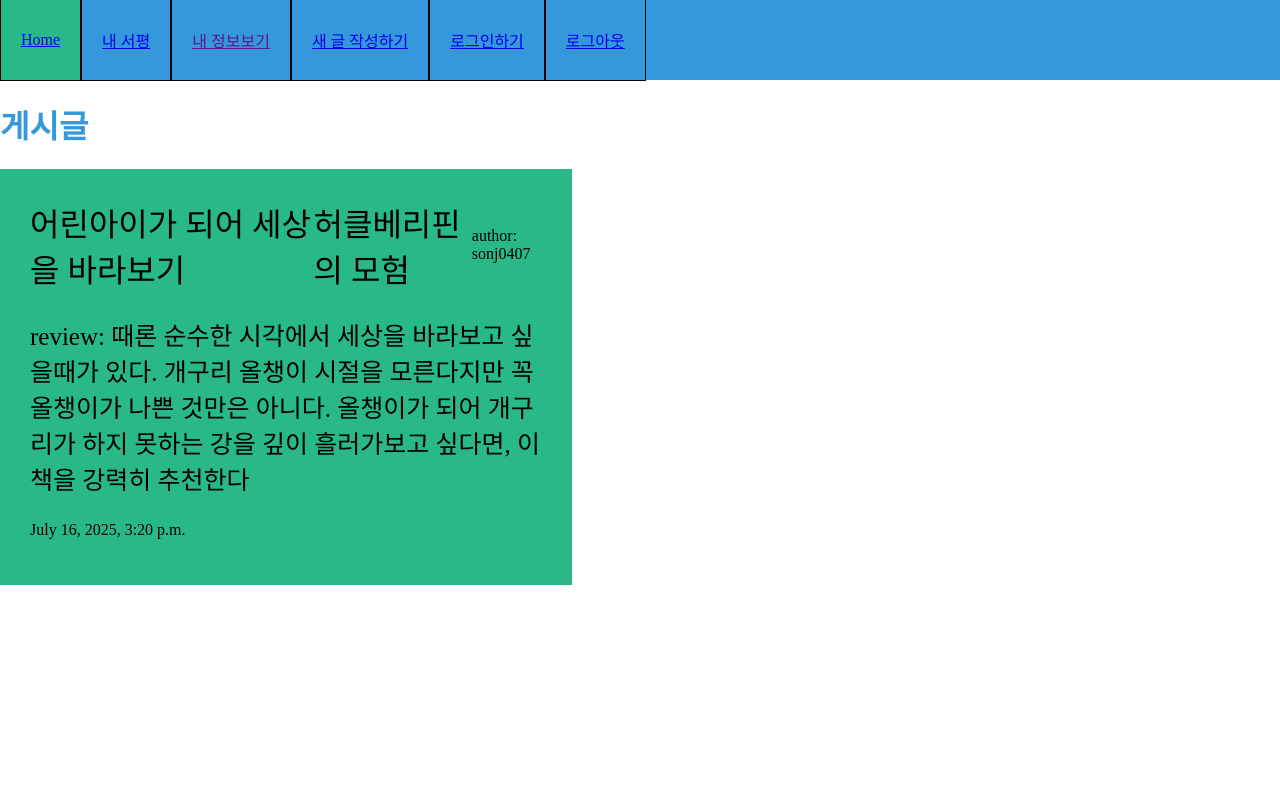
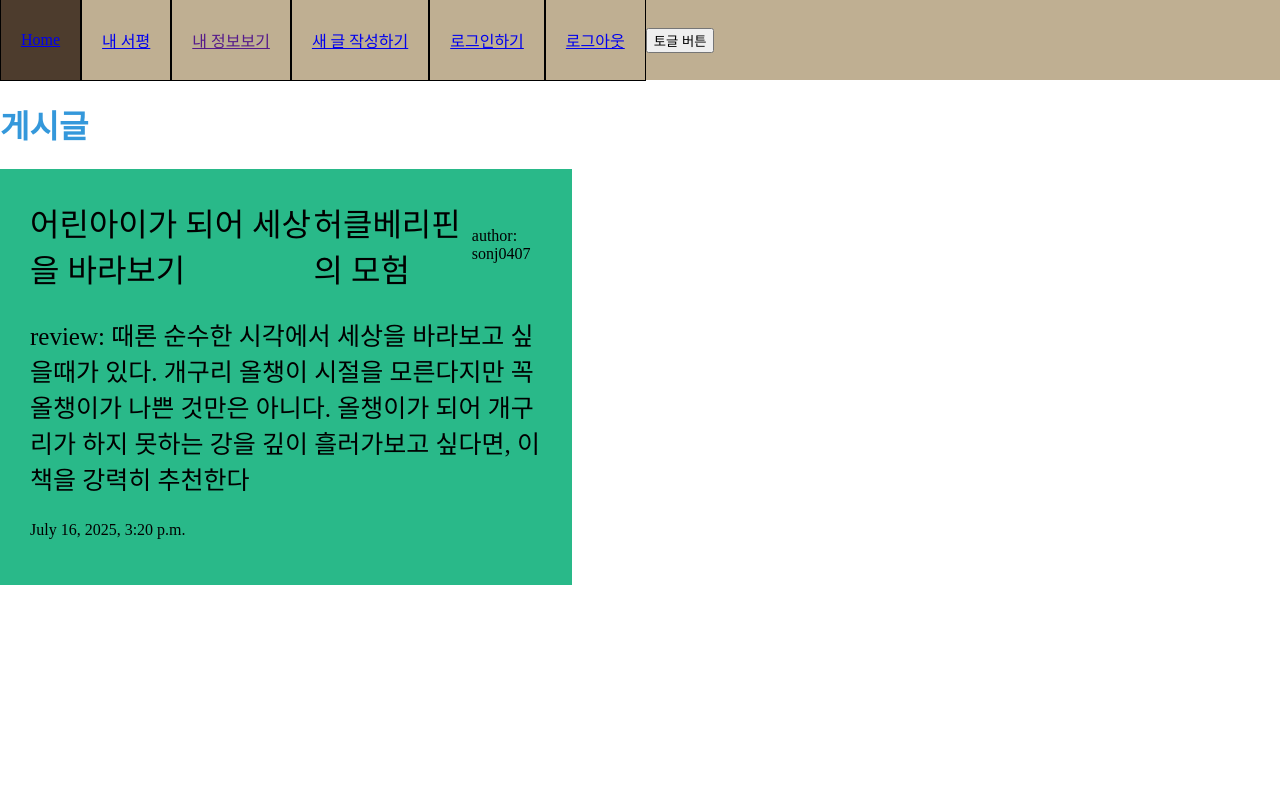
Before and after one commit to proteiin/bookBlog, a Django app: page / in a window 1280 px wide. Run offline with Django 5.2, Linux system fonts and the light colour scheme; data comes from the database, SQL or seed files in the repository.

Commit message:
[feature] add font and changed nav color in list

```diff
--- a/bookBlog/settings.py
+++ b/bookBlog/settings.py
@@ -37,7 +37,6 @@ INSTALLED_APPS = [
     'django.contrib.sessions',
     'django.contrib.messages',
     'django.contrib.staticfiles',
-    'main',
     'post',
     'list',
     'accounts',
--- a/bookBlog/urls.py
+++ b/bookBlog/urls.py
@@ -21,7 +21,6 @@ from django.urls import path, include
 urlpatterns = [
 
     path('admin/', admin.site.urls),
-    path('main/', include('main.urls')),
     path('post/', include('post.urls')),
     path('login/',include('accounts.urls')),
     path("",include("list.urls"))
--- a/list/static/list/style.css
+++ b/list/static/list/style.css
@@ -1,3 +1,9 @@
+.gowun-dodum-regular {
+  font-family: "Gowun Dodum", sans-serif;
+  font-weight: 400;
+  font-style: normal;
+}
+
 html, body{
     height: 100%;
     margin: 0;
@@ -15,7 +21,7 @@ nav{
     display: flex;
     /* margin: 20px; */
     /* padding : 20px; */
-    background-color: #3498db;
+    background-color: #bfaf92;
     align-items: center;
 }
 
@@ -39,7 +45,7 @@ a{
 }
 
 nav ul li:hover {
-  background-color: #29b989;
+  background-color: #4d3c2d;
   /* border-radius: 20px; */
 }
 
--- a/list/templates/list/posting_list.html
+++ b/list/templates/list/posting_list.html
@@ -7,7 +7,18 @@
 <head>
     <meta charset="UTF-8">
     <title>list</title>
+
+    <link rel="preconnect" href="https://fonts.googleapis.com">
+    <link rel="preconnect" href="https://fonts.gstatic.com" crossorigin>
+    <link href="https://fonts.googleapis.com/css2?family=Gowun+Dodum&display=swap" rel="stylesheet">
+
     <link rel="stylesheet" type="text/css" href="{% static 'list/style.css' %}" >
+
+     <style>
+      body {
+        font-family: 'Crimson Pro', serif;
+      }
+    </style>
 </head>
 
 <body>
@@ -33,7 +44,22 @@
                 <li><a href="#" onclick="alert('이미 로그아웃 되었습니다!')">로그아웃</a></li>
             {% endif %}
         </ul>
+
+        <style>
+            .hidden {
+                display: none;
+            }
+        </style>
+
+        <button onclick= "toggleBox()">
+            토글 버튼
+        </button>
+        <div id="box" class="hidden">
+            토글 영역입니다
+        </div>
+
     </nav>
+
 
 
     <h1>게시글</h1>
```
Also changed, not shown: list/static/list/postStyle.js (added).
